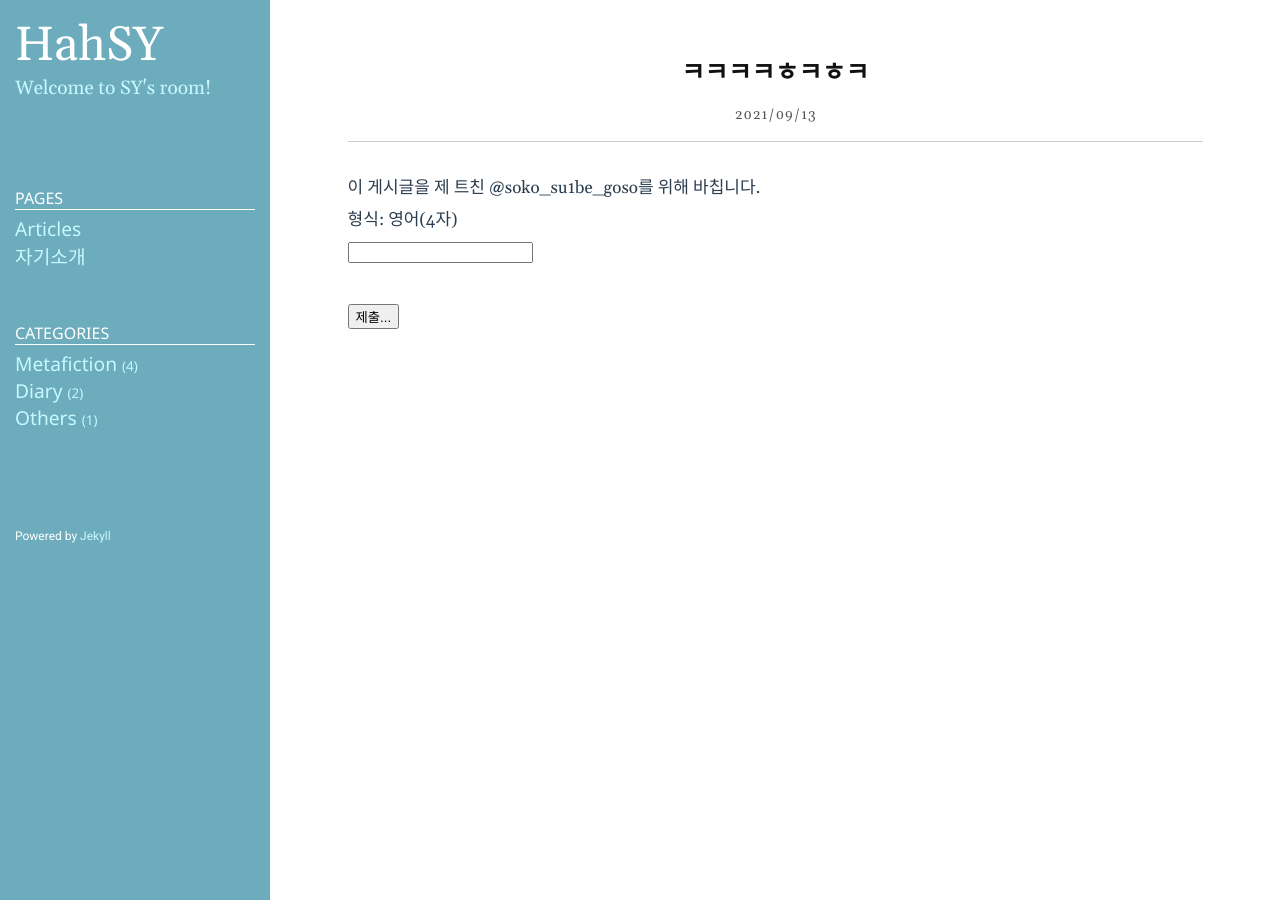
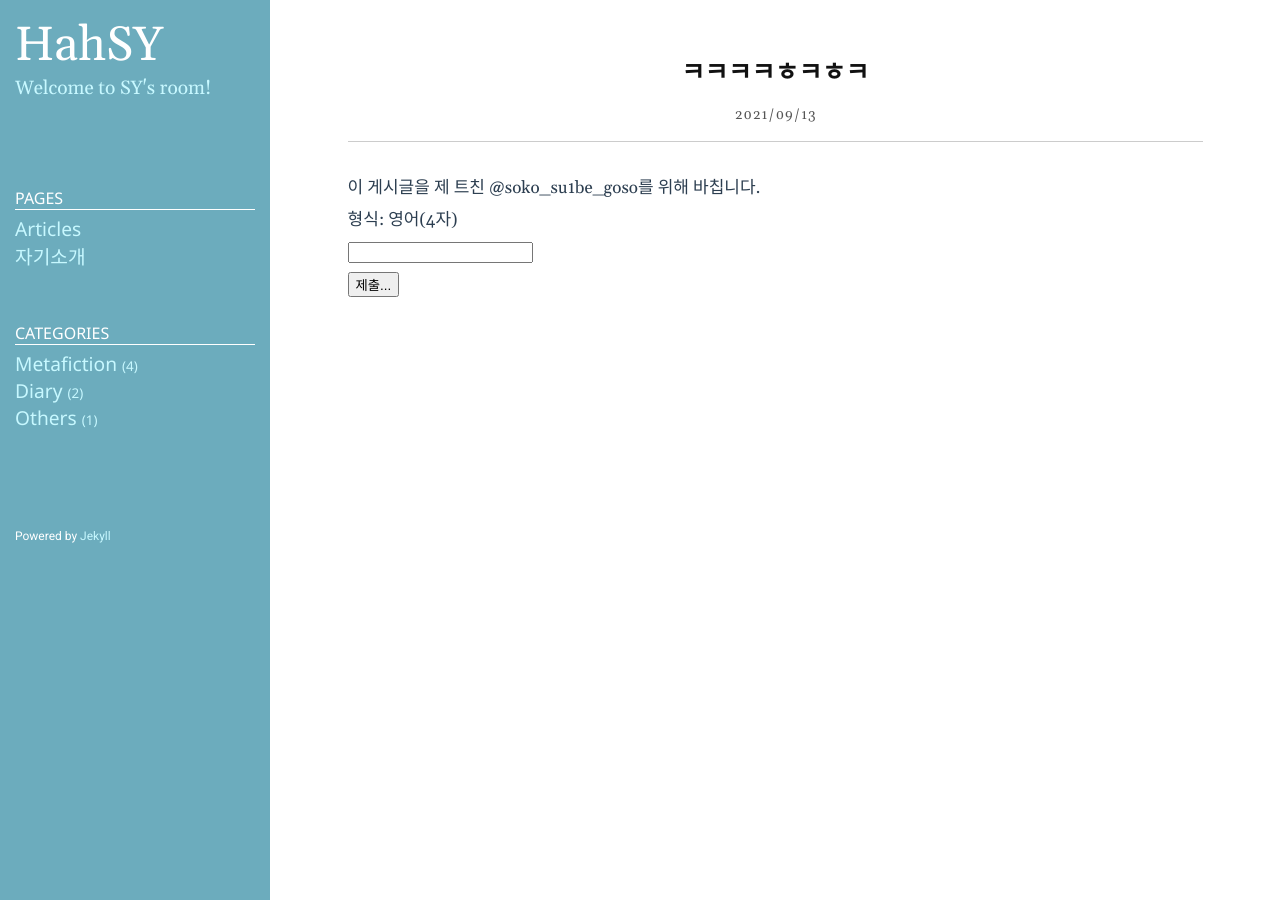
Before and after one commit to HahSY-HR/hahsy-hr.github.io, a Jekyll site: the page built from _posts/2021-09-13-forsoko.markdown, in a window 1280 px wide. Built offline with Jekyll 4.4.1, drawn with Linux system fonts in a browser that asks for light colours.

Commit message:
add files

```diff
--- a/_posts/2021-09-13-forsoko.markdown
+++ b/_posts/2021-09-13-forsoko.markdown
@@ -20,7 +20,6 @@ category: others
 <br>
 <form autocomplete='off' onsubmit = "jsMove();">
   <input id = 'passcode' type='text' required><br>
-  <br>
   <input type = 'submit' value = '제출...'>
 </form>
 </div>
```
Also changed, not shown: secrets/skwamo.md (+0 -1 lines).
